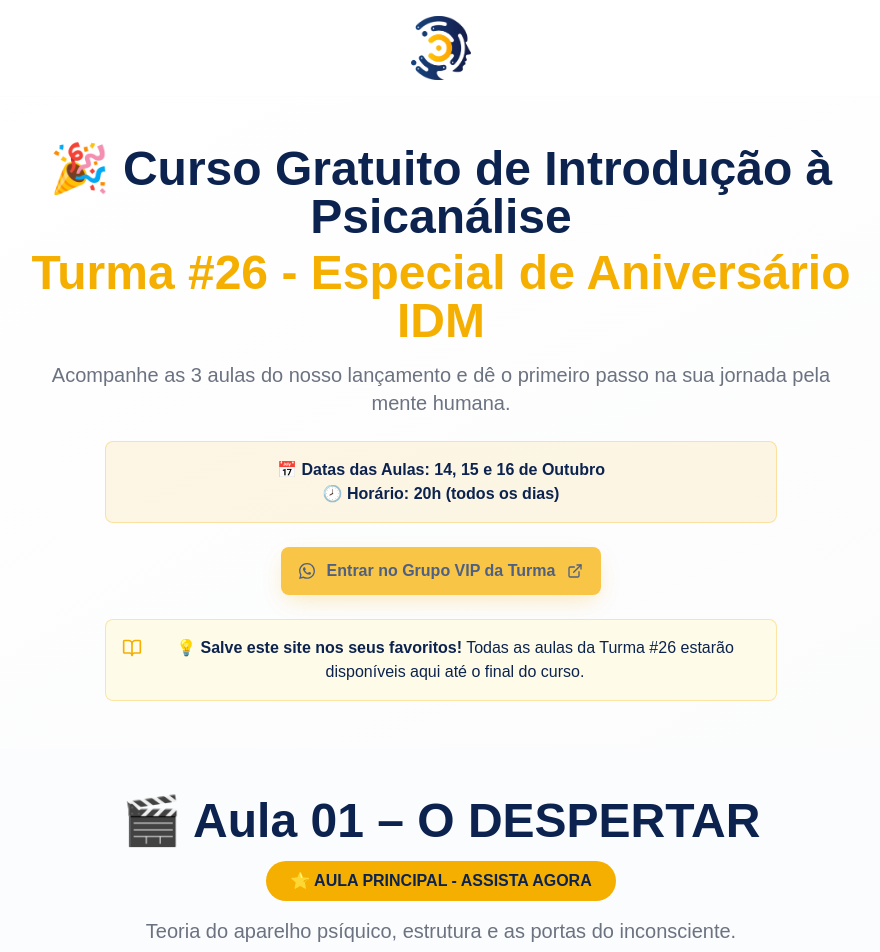
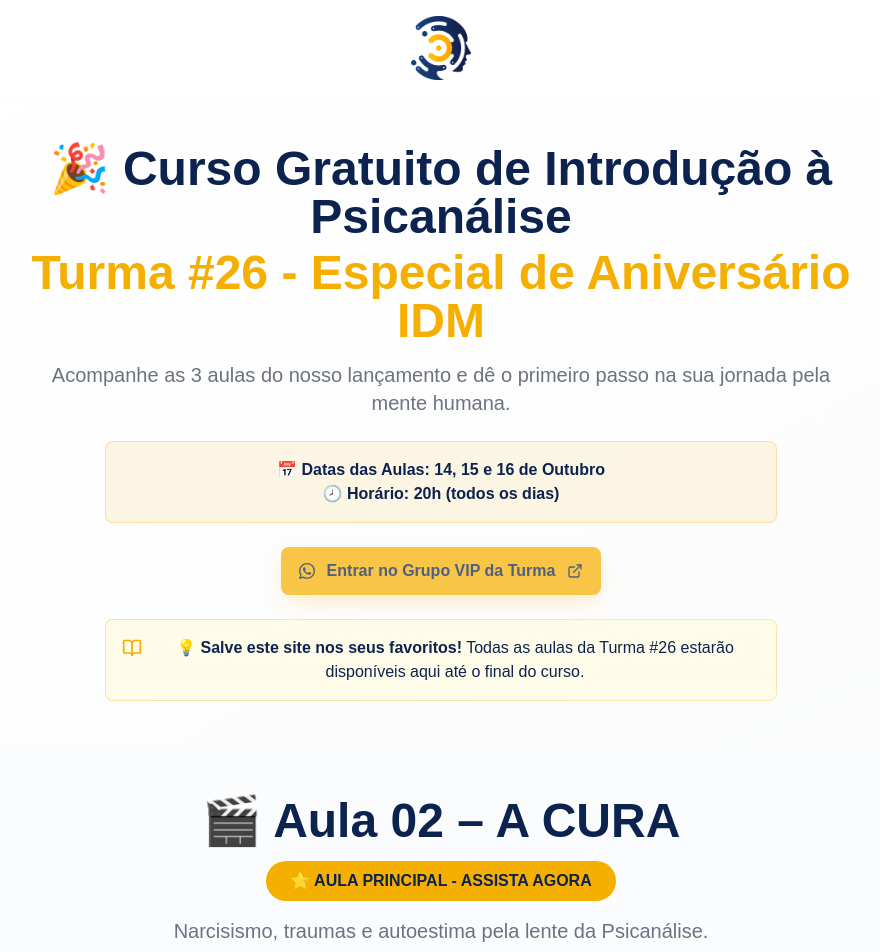
Before and after one commit to pedromurari/remarketing-aulas-26, a React (Vite) app: page / in a window 1280 px wide. Shown: the top 952 px of the page, without its empty margins (199-1079 px from the left). Built offline with nearby package versions, Linux system fonts and the light colour scheme.

Commit message:
feat: Highlight Aula 02

```diff
--- a/src/components/VideoSection.tsx
+++ b/src/components/VideoSection.tsx
@@ -15,8 +15,7 @@ const videos: VideoData[] = [
     videoId: "i4aAA0EObC0",
     date: "14/10",
     time: "20hrs",
-    liveUrl: "https://youtube.com/live/i4aAA0EObC0?feature=share",
-    featured: true
+    liveUrl: "https://youtube.com/live/i4aAA0EObC0?feature=share"
   },
   {
     title: "Aula 02 – A CURA",
@@ -24,7 +23,8 @@ const videos: VideoData[] = [
     videoId: "kZ3rbwazMZo",
     date: "15/10",
     time: "20hrs",
-    liveUrl: "https://youtube.com/live/kZ3rbwazMZo?feature=share"
+    liveUrl: "https://youtube.com/live/kZ3rbwazMZo?feature=share",
+    featured: true
   },
   {
     title: "Aula 03 – A REVELAÇÃO",
```
